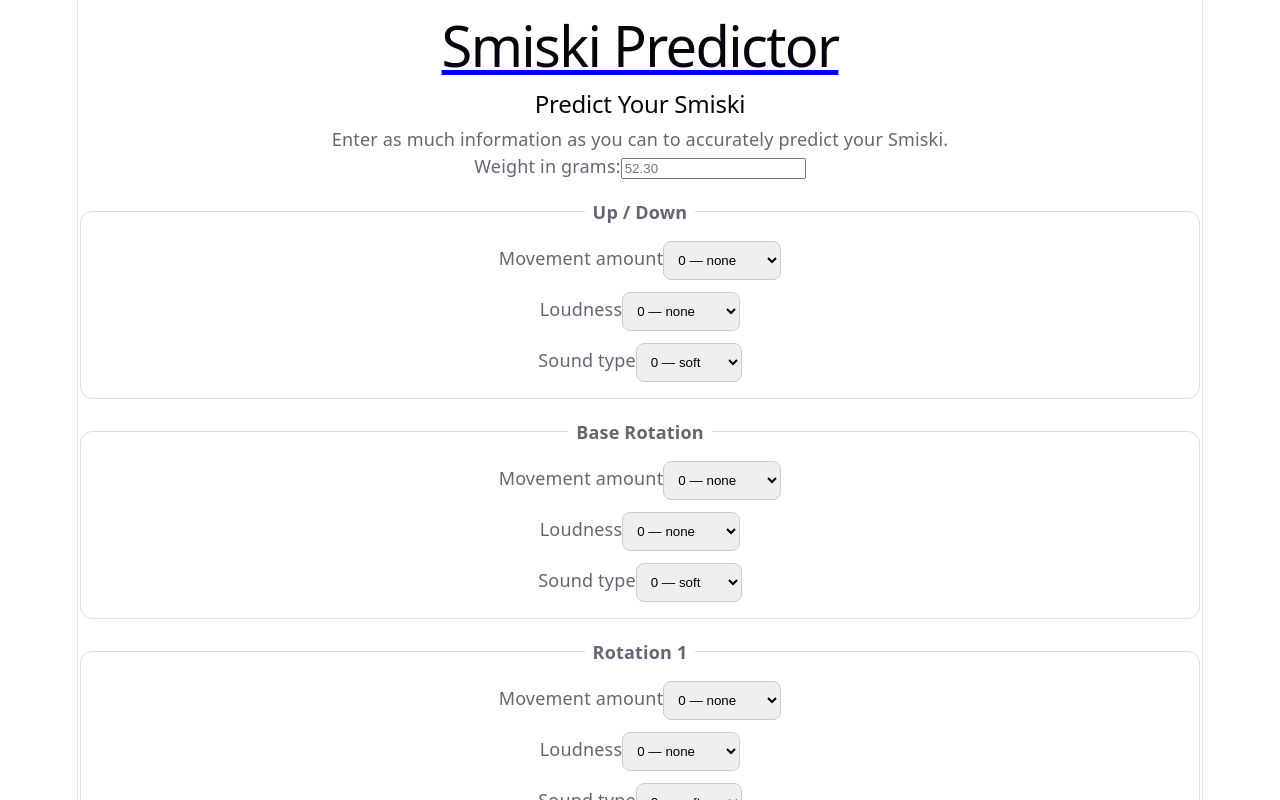
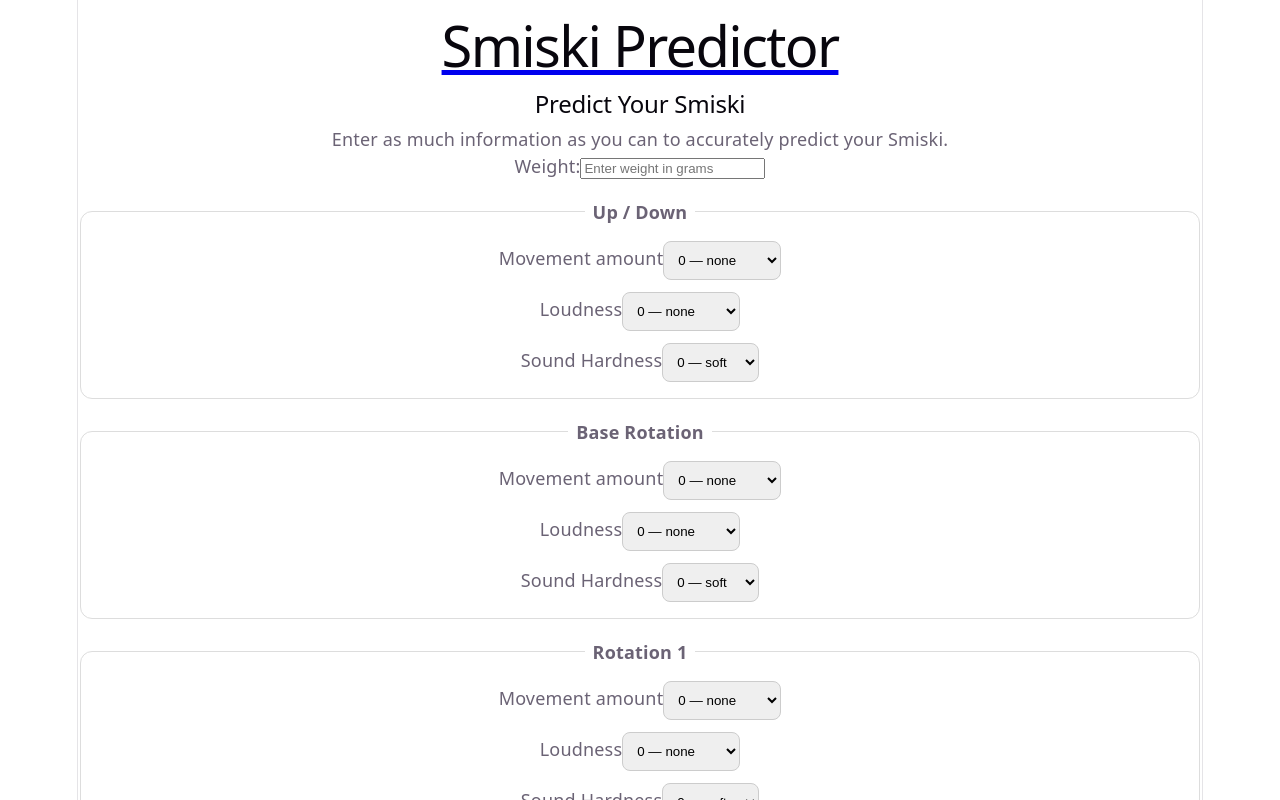
Before and after one commit to wondernoodle09/Smitski-Predictor, a React (Vite) app in the folder frontend/: page /predict in a window 1280 px wide. Shown: the top 800 px of the page. Built offline with nearby package versions, Linux system fonts and the light colour scheme.

Commit message:
made predict labels accurate to db

```diff
--- a/frontend/src/pages/Predictor.tsx
+++ b/frontend/src/pages/Predictor.tsx
@@ -80,13 +80,13 @@
 
       <form onSubmit={handleSubmit} className="predictor-form">
         <label>
-          Weight in grams:
+          Weight:
           <input
             type="number"
             step="0.01"
             value={formData.weight}
             onChange={(e) => updateWeight(e.target.value)}
-            placeholder="52.30"
+            placeholder="Enter weight in grams"
             required
           />
         </label>
@@ -134,7 +134,7 @@
             </label>
 
             <label>
-              Sound type
+              Sound Hardness
               <select
                 value={formData.shake_reports[position.key].sound_type}
                 onChange={(e) =>
@@ -147,8 +147,6 @@
               >
                 <option value={0}>0 — soft</option>
                 <option value={1}>1 — hard</option>
-                <option value={2}>2 — clicky</option>
-                <option value={3}>3 — mixed</option>
               </select>
             </label>
           </fieldset>
```
